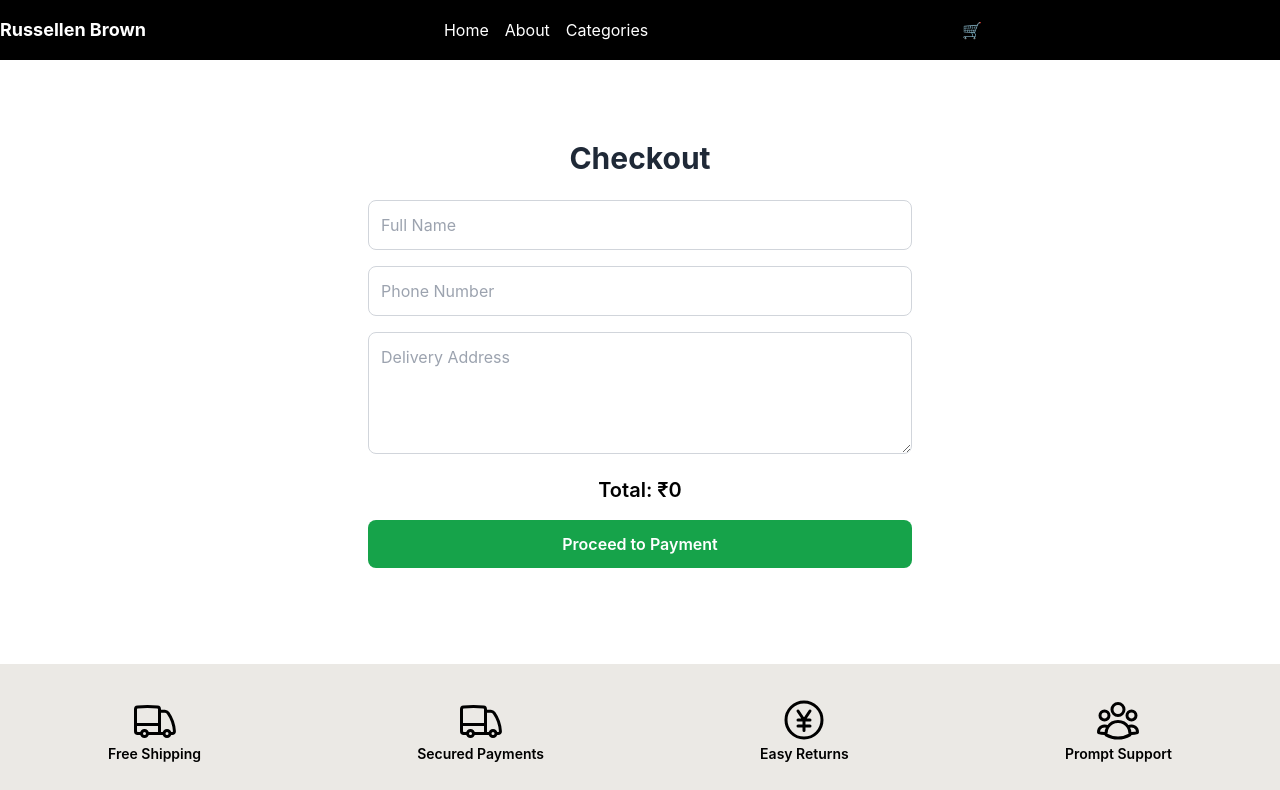
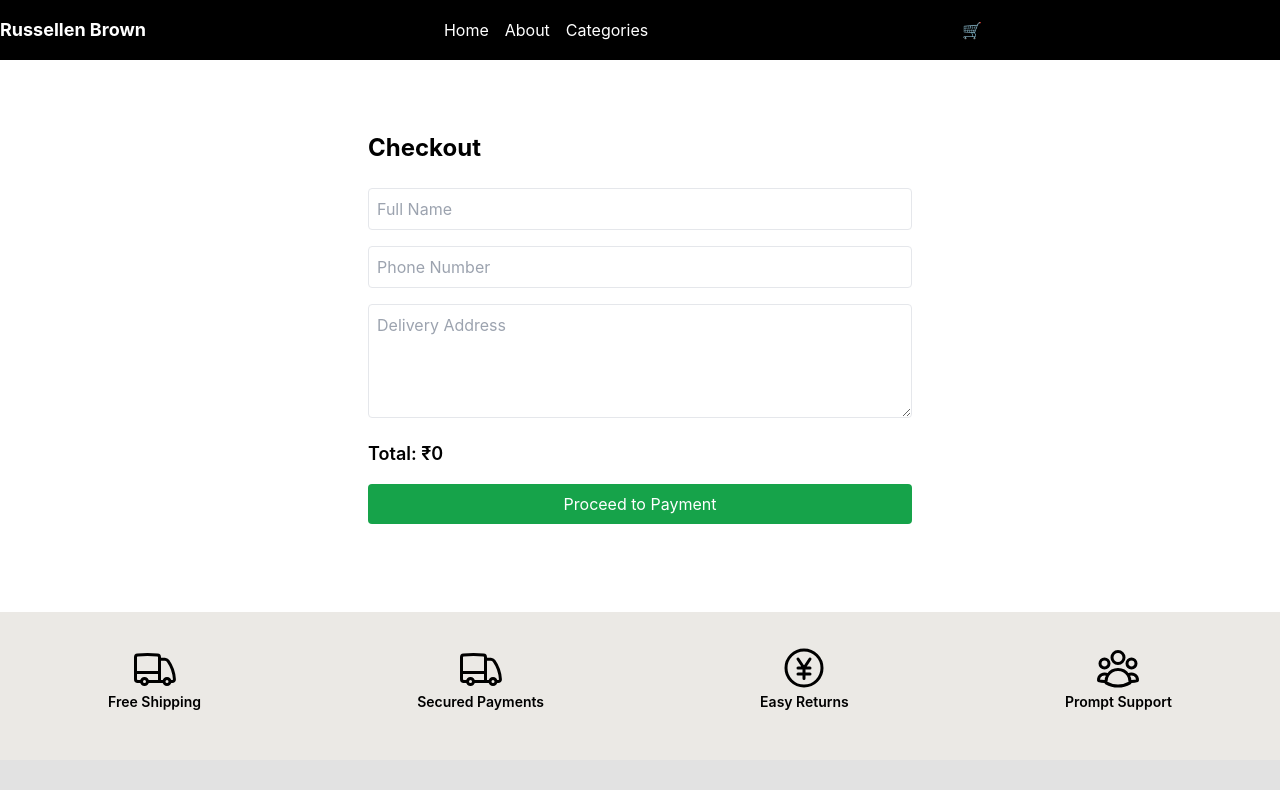
Before and after one commit to 8840talha/rb, a React (Create React App) app: page /checkout in a window 1280 px wide. Shown: the top 790 px of the page. Built offline with nearby package versions, Linux system fonts and the light colour scheme.

Commit message:
fix this

```diff
--- a/src/pages/checkoutPage.js
+++ b/src/pages/checkoutPage.js
@@ -5,7 +5,6 @@ import { useNavigate } from 'react-router-dom';
 const CheckoutPage = () => {
   const { cartItems, clearCart } = useCart();
   const navigate = useNavigate();
-  const isMobile = /iPhone|iPad|iPod|Android/i.test(navigator.userAgent);
 
   const [formData, setFormData] = useState({
     name: '',
@@ -34,17 +33,24 @@ const CheckoutPage = () => {
   };
 
   const handlePaid = () => {
-    const message = `Hi, I have made a payment of ₹${totalAmount}.\n\nName: ${formData.name}\nPhone: ${formData.phone}\nAddress: ${formData.address}`;
-    const whatsappLink = `https://wa.me/918957044622?text=${encodeURIComponent(message)}`;
+    // ✅ Message to seller
+    const sellerMessage = `*New Order Placed*\n\nName: ${formData.name}\nPhone: ${formData.phone}\nAddress: ${formData.address}\nAmount: ₹${totalAmount}`;
+    const sellerWhatsApp = `https://wa.me/918957044622?text=${encodeURIComponent(sellerMessage)}`;
 
+    // ✅ Message to customer (optional)
+    const customerMessage = `Thank you ${formData.name}, your order of ₹${totalAmount} has been placed. We'll contact you shortly.`;
+    const customerWhatsApp = `https://wa.me/91${formData.phone}?text=${encodeURIComponent(customerMessage)}`;
+
+    // ✅ Clear cart & redirect
     clearCart();
-    window.location.href = whatsappLink;
+    window.open(sellerWhatsApp, '_blank'); // Open seller notification
+    window.open(customerWhatsApp, '_blank'); // Optional: customer confirmation
     navigate('/order-success', { state: { ...formData, totalAmount } });
   };
 
   return (
-    <div className="max-w-xl mx-auto py-12 px-4">
-      <h2 className="text-3xl font-bold mb-6 text-center text-gray-800">Checkout</h2>
+    <div className="max-w-xl mx-auto py-10 px-4">
+      <h2 className="text-2xl font-bold mb-6">Checkout</h2>
 
       <form onSubmit={handleSubmit} className="space-y-4">
         <input
@@ -52,7 +58,7 @@ const CheckoutPage = () => {
           placeholder="Full Name"
           value={formData.name}
           onChange={(e) => setFormData({ ...formData, name: e.target.value })}
-          className="w-full p-3 border border-gray-300 rounded-lg focus:outline-none focus:ring"
+          className="w-full p-2 border rounded"
           required
         />
         <input
@@ -60,7 +66,7 @@ const CheckoutPage = () => {
           placeholder="Phone Number"
           value={formData.phone}
           onChange={(e) => setFormData({ ...formData, phone: e.target.value })}
-          className="w-full p-3 border border-gray-300 rounded-lg focus:outline-none focus:ring"
+          className="w-full p-2 border rounded"
           required
         />
         <textarea
@@ -68,41 +74,33 @@ const CheckoutPage = () => {
           rows={4}
           value={formData.address}
           onChange={(e) => setFormData({ ...formData, address: e.target.value })}
-          className="w-full p-3 border border-gray-300 rounded-lg focus:outline-none focus:ring"
+          className="w-full p-2 border rounded"
           required
         />
 
-        <p className="text-xl font-semibold text-center">Total: ₹{totalAmount}</p>
+        <p className="text-lg font-semibold">Total: ₹{totalAmount}</p>
 
         {!showQR ? (
           <button
             type="submit"
-            className="w-full bg-green-600 text-white py-3 rounded-lg font-semibold hover:bg-green-700 transition"
+            className="w-full bg-green-600 text-white py-2 rounded hover:bg-green-700 transition"
           >
             Proceed to Payment
           </button>
         ) : (
           <>
-            {isMobile ? (
-              <a
-                href={upiUrl}
-                className="block w-full text-center bg-purple-600 text-white py-3 rounded-lg font-semibold hover:bg-purple-700 transition mb-4"
-              >
-                Pay Now via UPI App
-              </a>
-            ) : (
-              <div className="text-center mb-4">
-                <p className="mb-2 text-gray-700 font-medium">
-                  Scan this QR to pay using any UPI app:
-                </p>
-                <img src={qrUrl} alt="UPI QR" className="mx-auto w-48 h-48" />
-              </div>
-            )}
+            <div className="text-center mb-4">
+              <p className="mb-2 text-gray-700 font-medium">
+                Scan this UPI QR with your mobile app:
+              </p>
+              <img src={qrUrl} alt="UPI QR" className="mx-auto w-48 h-48" />
+              <p className="text-sm mt-2 text-gray-500">UPI ID: {upiId}</p>
+            </div>
 
             <button
               type="button"
               onClick={handlePaid}
-              className="w-full bg-blue-600 text-white py-3 rounded-lg font-semibold hover:bg-blue-700 transition"
+              className="w-full bg-blue-600 text-white py-2 rounded hover:bg-blue-700 transition"
             >
               I Have Paid
             </button>
```
